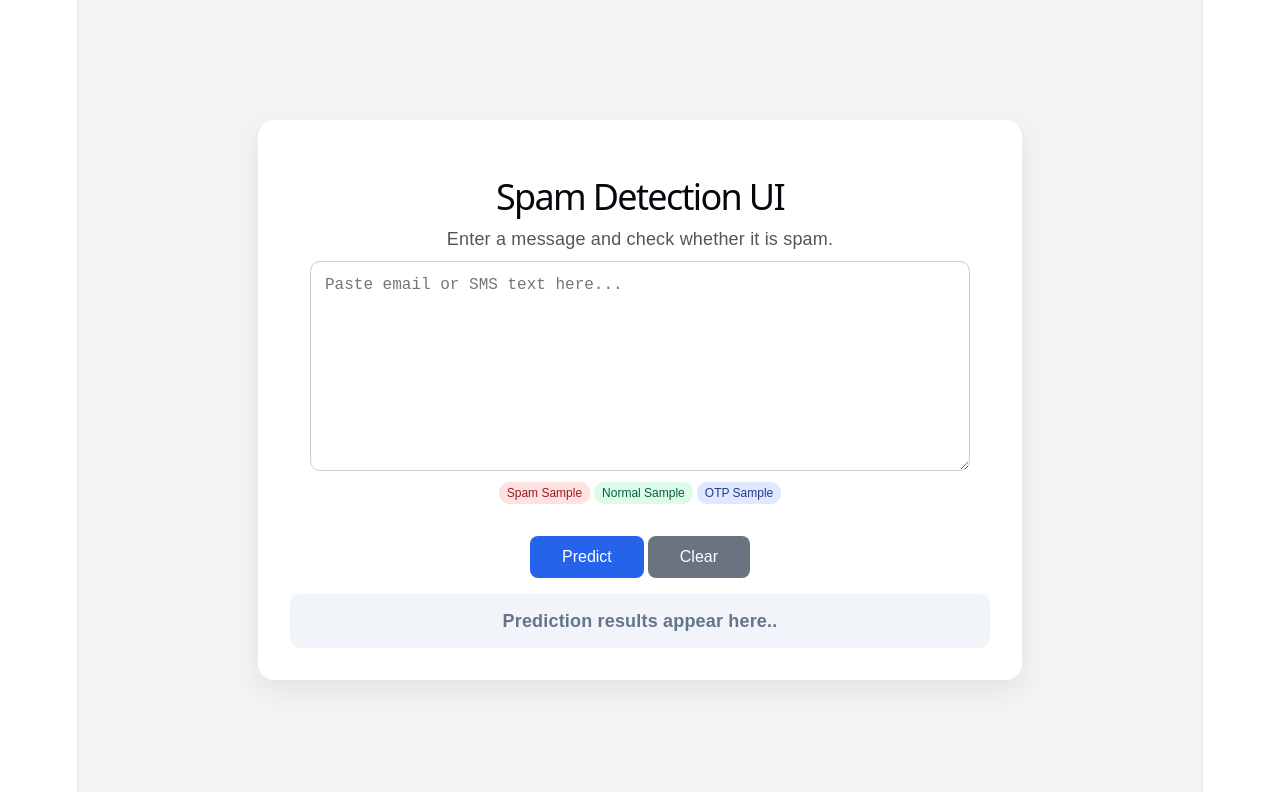
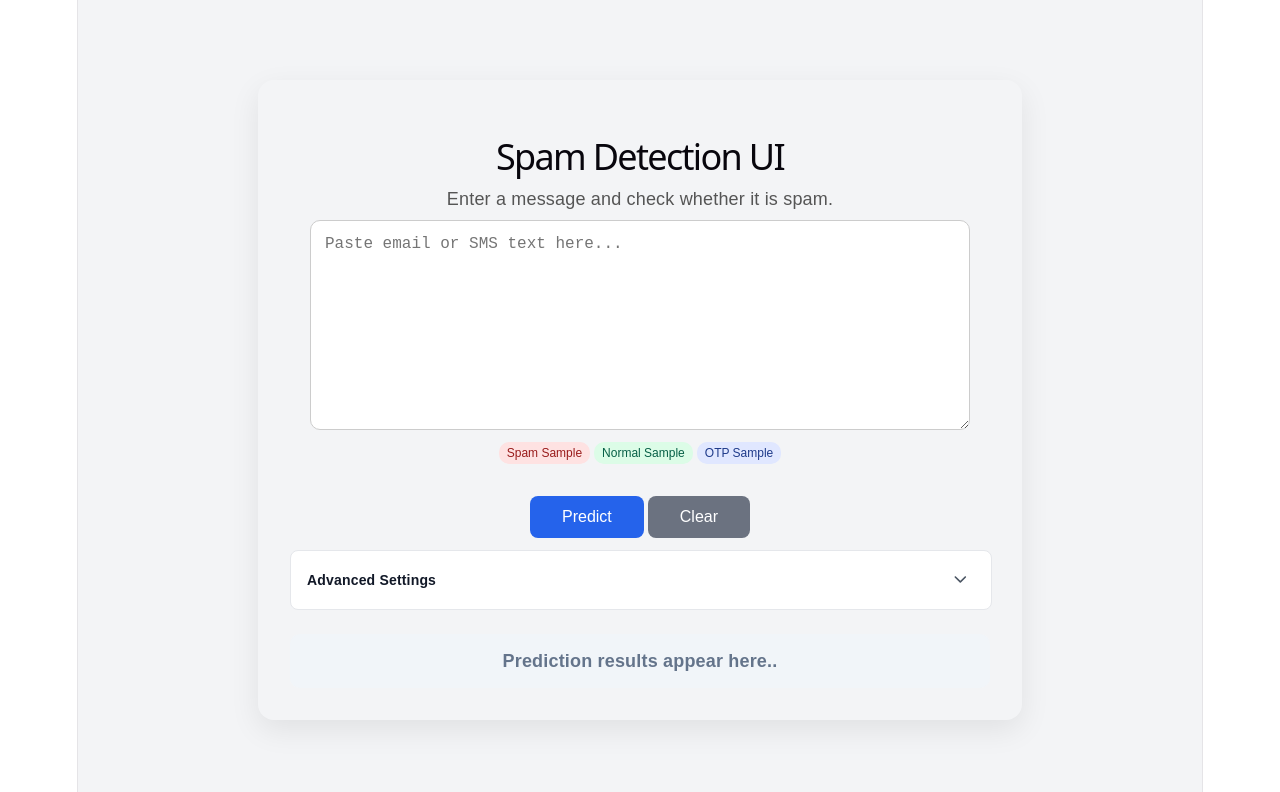
Before and after one commit to 0Jayesh/Email_Spam_Detection, a React app in the folder frontend/: page / in a window 1280 px wide. Shown: the top 792 px of the page. Built offline with nearby package versions, Linux system fonts and the light colour scheme; the HTML template or start-up script is replaced by a standard one.

Commit message:
Updated UI to allow model training

```diff
--- a/frontend/package.json
+++ b/frontend/package.json
@@ -10,6 +10,9 @@
     "preview": "vite preview"
   },
   "dependencies": {
+    "@fortawesome/fontawesome-svg-core": "^7.2.0",
+    "@fortawesome/free-solid-svg-icons": "^7.2.0",
+    "@fortawesome/react-fontawesome": "^3.3.1",
     "react": "^19.2.5",
     "react-dom": "^19.2.5"
   },
--- a/frontend/src/App.jsx
+++ b/frontend/src/App.jsx
@@ -1,4 +1,5 @@
 import { useState } from "react";
+import Collapsible  from './Collapsible'
 
 function App() {
   const [text, setText] = useState("");
@@ -6,6 +7,12 @@ function App() {
   const [loading, setLoading] = useState(false);
   const [error, setError] = useState("");
   const [isHovered, setIsHovered] = useState(false);
+  const [cParam, setCParam] = useState("10.0");
+  const [penalty, setPenalty] = useState("l2");
+  const [solver, setSolver] = useState("liblinear");
+  const [training, setTraining] = useState(false);
+  const [showToast, setShowToast] = useState(false);
+  const [errorToast, setErrorToast] = useState(false);
 
   const styles = {
     page: {
@@ -17,11 +24,12 @@ function App() {
       padding: "24px",
       fontFamily: "Arial, sans-serif",
       boxSizing: "border-box",
+      // width: '100%'
     },
     card: {
       width: "100%",
       maxWidth: "700px",
-      background: "#fff",
+      background: "transparent",
       padding: "32px",
       borderRadius: "16px",
       boxShadow: "0 10px 30px rgba(0,0,0,0.08)",
@@ -141,7 +149,59 @@ function App() {
       justifyContent: 'center',
       alignItems: 'center',
       gap: '4px'
+    },
+    input: {
+      minWidth: '100px',
+      borderRadius: '4px',
+    },
+    overlay: {
+      position: "fixed",
+      top: 0,
+      left: 0,
+      width: "100vw",
+      height: "100vh",
+      background: "rgba(17, 24, 39, 0.85)",
+      backdropFilter: "blur(4px)",
+      // background: "rgba(0, 0, 0, 0.6)",
+      display: "flex",
+      flexDirection: "column",
+      justifyContent: "center",
+      alignItems: "center",
+      zIndex: 99999,
+      color: "#fff",
+      fontFamily: "Arial, sans-serif",
+    },
+    // toast: {
+    //   position: "fixed",
+    //   top: "24px",
+    //   right: "24px",
+    //   background: "#059669",
+    //   color: "#fff",
+    //   padding: "16px 24px",
+    //   borderRadius: "8px",
+    //   boxShadow: "0 4px 12px rgba(0, 0, 0, 0.15)",
+    //   zIndex: 99999,
+    //   fontWeight: "bold",
+    //   fontFamily: "Arial, sans-serif",
+    // },
+    toast: {
+      position: "fixed",
+      top: "24px",
+      right: "24px",
+      background: "#059669",
+      color: "#fff",
+      padding: "14px 28px",
+      borderRadius: "6px",
+      boxShadow: "0 4px 12px rgba(0, 0, 0, 0.15)",
+      zIndex: 99999,
+      fontSize: "14px",
+      fontWeight: "400",
+      fontFamily: "Arial, sans-serif",
+      display: "flex",
+      alignItems: "center",
+      gap: "8px",
     }
+
   };
 
   const handleSpamSample = () => {
@@ -206,8 +266,77 @@ function App() {
     }
   };
 
+  const handleRetrain = async () => {
+    try {
+      setTraining(true);
+      setError("");
+      setResult("");
+
+      const response = await fetch("http://127.0.0.1:5000/train", {
+        method: "POST",
+        headers: {
+          "Content-Type": "application/json",
+        },
+        body: JSON.stringify({
+          C: parseFloat(cParam),
+          penalty: penalty,
+          solver: solver,
+        }),
+      });
+
+      const data = await response.json();
+
+      if (!response.ok) {
+        throw new Error(data.error || "Retraining failed");
+      }
+
+      setShowToast(true);
+
+      // 2. Hide it automatically after 3.5 seconds
+      setTimeout(() => {
+        setShowToast(false);
+      }, 3500);
+
+      console.log('data', data)
+    } catch (err) {
+      // setError(err.message);
+      setErrorToast(true);
+      setTimeout(() => {
+        setErrorToast(false);
+      }, 3500);
+    } finally {
+      setTraining(false);
+    }
+  };
+
   return (
     <div style={styles.page}>
+
+      {/* Toast Notification */}
+      {showToast && (
+              <div style={styles.toast}>
+                Model trained successfully!
+              </div>
+      )}
+
+      {errorToast && (
+        <div style={{...styles.toast, background: "#DC2626"}}>
+          Something went wrong..
+        </div>
+      )}
+
+      {/* Full-page training overlay */}
+      {training && (
+        <div style={styles.overlay}>
+          <div style={{ fontSize: "32px", fontWeight: "bold", marginBottom: "12px" }}>
+            Retraining Model...
+          </div>
+          <div style={{ fontSize: "16px", color: "#9CA3AF" }}>
+            Please wait while the algorithm updates its parameters.
+          </div>
+        </div>
+      )}
+
       <div style={styles.card}>
         <h1 style={styles.title}>Spam Detection UI</h1>
         <p style={styles.subtitle}>Enter a message and check whether it is spam.</p>
@@ -241,6 +370,69 @@ function App() {
         </button>
         </div>
 
+        <Collapsible open={false} title="Advanced Settings">
+          <div style={{ display: "flex", flexDirection: "column", gap: "12px" }}>
+
+            {/* Regularization Strength (C) */}
+            <div style={{ display: "flex", justifyContent: "space-between", alignItems: "center" }}>
+              <label style={{ fontSize: "14px", color: "#374151" }}>Regularization Strength (C):</label>
+              <input
+                type="number"
+                step="0.1"
+                value={cParam}
+                onChange={(e) => setCParam(e.target.value)}
+                style={styles.input}
+              />
+            </div>
+
+            {/* Penalty */}
+            <div style={{ display: "flex", justifyContent: "space-between", alignItems: "center" }}>
+              <label style={{ fontSize: "14px", color: "#374151" }}>Penalty:</label>
+              <select
+                value={penalty}
+                onChange={(e) => setPenalty(e.target.value)}
+                style={styles.input}
+              >
+                <option value="l1">l1</option>
+                <option value="l2">l2</option>
+              </select>
+            </div>
+
+            {/* Solver */}
+            <div style={{ display: "flex", justifyContent: "space-between", alignItems: "center" }}>
+              <label style={{ fontSize: "14px", color: "#374151" }}>Solver:</label>
+              <select
+                value={solver}
+                onChange={(e) => setSolver(e.target.value)}
+                style={styles.input}
+              >
+                <option value="newton-cg">newton-cg</option>
+                <option value="lbfgs">lbfgs</option>
+                <option value="liblinear">liblinear</option>
+                <option value="sag">sag</option>
+                <option value="saga">saga</option>
+              </select>
+            </div>
+
+            {/* Action Button */}
+            <button
+              style={{
+                marginTop: "8px",
+                padding: "8px 16px",
+                background: "#059669",
+                color: "#fff",
+                border: "none",
+                borderRadius: "6px",
+                cursor: "pointer",
+                fontWeight: "500"
+              }}
+              onClick={() => handleRetrain()}
+            >
+                {training ? "Training..." : "Retrain Model"}
+            </button>
+          </div>
+        </Collapsible>
+
         {!result && <div style={styles.resultSample}>Prediction results appear here.. {result}</div> }
         {result && <div style={styles.result}>Prediction: {result}</div>}
         {error && <div style={styles.error}>{error}</div>}
--- /dev/null
+++ b/frontend/src/Collapsible.jsx
@@ -0,0 +1,72 @@
+
+import React, { useState } from "react";
+import { FontAwesomeIcon } from "@fortawesome/react-fontawesome";
+import { faChevronUp, faChevronDown } from "@fortawesome/free-solid-svg-icons";
+
+const Collapsible  = ({ open, children, title }) => {
+  const [isOpen, setIsOpen] = useState(open);
+
+  const handleFilterOpening = () => {
+    setIsOpen((prev) => !prev);
+  };
+
+  const styles = {
+    card: {
+      border: "1px solid #E5E7EB",
+      borderRadius: "8px",
+      background: "#fff",
+      marginTop: '12px',
+      marginBottom: "24px",
+      width: "100%",
+    },
+    header: {
+      padding: "16px",
+      display: "flex",
+      justifyContent: "space-between",
+      alignItems: "center",
+      cursor: "pointer",
+    },
+    title: {
+      margin: 0,
+      fontSize: "14px",
+      fontWeight: "bold",
+      color: "#111827",
+    },
+    button: {
+      background: "none",
+      border: "none",
+      cursor: "pointer",
+      color: "#4B5563",
+    },
+    content: {
+      padding: "16px",
+      borderTop: "1px solid #E5E7EB",
+      textAlign: "left",
+      color: "#4B5563",
+      fontSize: "14px",
+      lineHeight: "1.5",
+    },
+  };
+
+return (
+    <div style={styles.card}>
+      <div style={styles.header} onClick={handleFilterOpening}>
+        <h6 style={styles.title}>{title}</h6>
+        <button type="button" style={styles.button}>
+          {!isOpen ? (
+            <FontAwesomeIcon icon={faChevronDown} />
+          ) : (
+            <FontAwesomeIcon icon={faChevronUp} />
+          )}
+        </button>
+      </div>
+
+      <div>
+        {isOpen && <div style={styles.content}>{children}</div>}
+      </div>
+    </div>
+  );
+
+};
+
+export default Collapsible;
```
Also changed, not shown: 2 other files (tests, documents, lock files or other folders).
